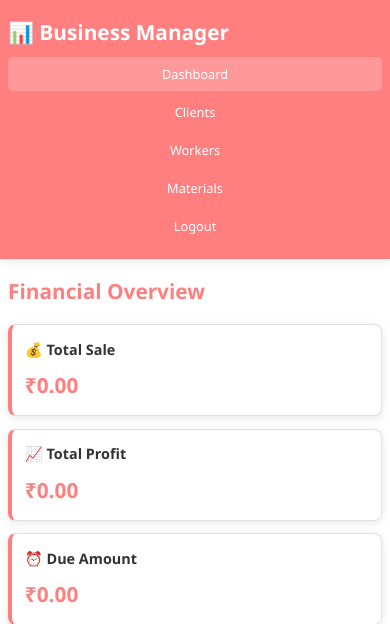
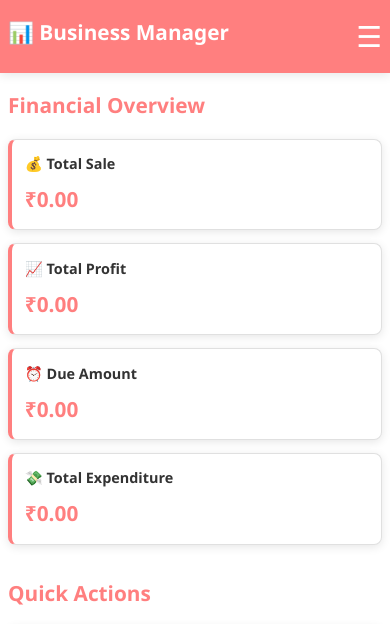
Before and after one commit to divyanshu478/business, a Flask app: page / in a window 390 px wide. Shown: the top 624 px of the page. Run offline with Flask 3, Linux system fonts and the light colour scheme; a user stored in the database is signed in.

Commit message:
Mobile Responsive

```diff
--- a/app/static/css/main.css
+++ b/app/static/css/main.css
@@ -1,4 +1,6 @@
-/* Global Styles - White bg, Coral primary, Light Blue secondary */
+/* ===============================
+   Global Styles - White bg, Coral primary, Light Blue secondary
+================================ */
 * {
     margin: 0;
     padding: 0;
@@ -25,7 +27,9 @@ body {
     font-size: 14px;
 }
 
-/* Header Styles */
+/* ===============================
+   Header Styles
+================================ */
 .header {
     background-color: var(--primary-color);
     color: white;
@@ -36,11 +40,20 @@ body {
     z-index: 100;
 }
 
+.header-flex {
+    display: flex;
+    align-items: center;
+    justify-content: space-between;
+}
+
 .header h1 {
     font-size: 1.5rem;
     margin-bottom: 0.5rem;
 }
 
+/* ===============================
+   Navigation Styles
+================================ */
 .nav {
     display: flex;
     gap: 1rem;
@@ -62,7 +75,9 @@ body {
     background-color: rgba(255, 255, 255, 0.2);
 }
 
-/* Container */
+/* ===============================
+   Container & Main
+================================ */
 .container {
     max-width: 1200px;
     margin: 0 auto;
@@ -74,7 +89,9 @@ body {
     min-height: calc(100vh - 80px);
 }
 
-/* Flash Messages */
+/* ===============================
+   Flash Messages
+================================ */
 .message {
     padding: 1rem;
     margin-bottom: 1rem;
@@ -106,19 +123,9 @@ body {
     border: 1px solid #bee5eb;
 }
 
-/* Utility Classes */
-.text-center { text-align: center; }
-.text-right { text-align: right; }
-.mb-1 { margin-bottom: 0.5rem; }
-.mb-2 { margin-bottom: 1rem; }
-.mb-3 { margin-bottom: 1.5rem; }
-.mt-2 { margin-top: 1rem; }
-
-.due {
-    color: var(--danger-color);
-    font-weight: bold;
-}
-
+/* ===============================
+   Buttons
+================================ */
 .btn {
     display: inline-block;
     padding: 0.6rem 1.2rem;
@@ -142,7 +149,9 @@ body {
     font-size: 0.8rem;
 }
 
-/* Badges */
+/* ===============================
+   Badges
+================================ */
 .badge {
     padding: 0.3rem 0.6rem;
     border-radius: 3px;
@@ -161,7 +170,9 @@ body {
     color: var(--text-color);
 }
 
-/* Status indicators */
+/* ===============================
+   Status Indicators
+================================ */
 .status-pending {
     color: var(--warning-color);
     font-weight: bold;
@@ -177,26 +188,89 @@ body {
     font-weight: bold;
 }
 
-/* Responsive Design */
+/* ===============================
+   Utility Classes
+================================ */
+.text-center { text-align: center; }
+.text-right { text-align: right; }
+.mb-1 { margin-bottom: 0.5rem; }
+.mb-2 { margin-bottom: 1rem; }
+.mb-3 { margin-bottom: 1.5rem; }
+.mt-2 { margin-top: 1rem; }
+
+.due {
+    color: var(--danger-color);
+    font-weight: bold;
+}
+
+/* ===============================
+   Responsive Navbar (Mobile)
+================================ */
+.menu-toggle {
+    display: none;
+    font-size: 1.8rem;
+    background: none;
+    border: none;
+    color: white;
+    cursor: pointer;
+    transition: transform 0.3s ease;
+}
+
+.menu-toggle:hover {
+    transform: scale(1.1);
+}
+
+/* ===== Mobile View ===== */
 @media (max-width: 768px) {
-    .container {
-        padding: 0 0.5rem;
+    .menu-toggle {
+        display: block;
+    }
+
+    .nav {
+        display: none;
+        flex-direction: column;
+        width: 100%;
+        background: var(--primary-color);
+        padding: 0.5rem 0;
+        position: absolute;
+        top: 60px;
+        left: 0;
+        box-shadow: var(--shadow);
+        z-index: 99;
+
+        /* Animation base state */
+        opacity: 0;
+        transform: translateY(-10px);
+        transition: all 0.3s ease;
+    }
+
+    .nav.show {
+        display: flex;
+        opacity: 1;
+        transform: translateY(0);
+    }
+
+    .nav a {
+        text-align: center;
+        padding: 0.8rem;
+        border-bottom: 1px solid rgba(255,255,255,0.2);
+        font-size: 0.9rem;
+    }
+
+    .nav a:last-child {
+        border-bottom: none;
     }
 
     .header h1 {
         font-size: 1.3rem;
     }
 
-    .nav {
-        gap: 0.5rem;
-    }
-
-    .nav a {
-        padding: 0.4rem 0.8rem;
-        font-size: 0.8rem;
+    .container {
+        padding: 0 0.5rem;
     }
 }
 
+/* ===== Very Small Screens (Phones) ===== */
 @media (max-width: 480px) {
     body {
         font-size: 13px;
@@ -206,12 +280,7 @@ body {
         padding: 1rem 0;
     }
 
-    .nav {
-        flex-direction: column;
-        gap: 0.3rem;
-    }
-
     .nav a {
-        text-align: center;
+        font-size: 0.85rem;
     }
 }
--- a/app/templates/base.html
+++ b/app/templates/base.html
@@ -5,28 +5,44 @@
     <meta name="viewport" content="width=device-width, initial-scale=1.0">
     <title>{% block title %}Business Management Dashboard{% endblock %}</title>
 
-    <!-- CSS -->
+    <!-- CSS Files -->
     <link rel="stylesheet" href="{{ url_for('static', filename='css/main.css') }}">
     <link rel="stylesheet" href="{{ url_for('static', filename='css/dashboard.css') }}">
     <link rel="stylesheet" href="{{ url_for('static', filename='css/forms.css') }}">
     <link rel="stylesheet" href="{{ url_for('static', filename='css/tables.css') }}">
     <link rel="stylesheet" href="{{ url_for('static', filename='css/cart_style.css') }}">
+</head>
 
-</head>
 <body>
+    <!-- ================= Header ================= -->
     <header class="header">
-        <div class="container">
+        <div class="container header-flex">
             <h1>📊 Business Manager</h1>
-            <nav class="nav">
-                <a href="{{ url_for('tasks.dashboard') }}" {% if request.endpoint == 'tasks.dashboard' %}class="active"{% endif %}>Dashboard</a>
-                <a href="{{ url_for('tasks.all_client') }}" {% if request.endpoint == 'tasks.all_client' %}class="active"{% endif %}>Clients</a>
-                <a href="{{ url_for('tasks.all_worker') }}" {% if request.endpoint == 'tasks.all_worker' %}class="active"{% endif %}>Workers</a>
-                <a href="{{ url_for('tasks.raw_materials') }}" {% if request.endpoint == 'tasks.raw_materials' %}class="active"{% endif %}>Materials</a>
-                <a href="{{ url_for('auth.logout') }}" {% if request.endpoint == 'auth.logout' %}class="active"{% endif %}>Logout</a>
+
+            <!-- Hamburger Button (visible only on mobile) -->
+            <button class="menu-toggle" id="menuToggle">☰</button>
+
+            <!-- Navigation Menu -->
+            <nav class="nav" id="navbar">
+                <a href="{{ url_for('tasks.dashboard') }}"
+                   {% if request.endpoint == 'tasks.dashboard' %}class="active"{% endif %}>Dashboard</a>
+
+                <a href="{{ url_for('tasks.all_client') }}"
+                   {% if request.endpoint == 'tasks.all_client' %}class="active"{% endif %}>Clients</a>
+
+                <a href="{{ url_for('tasks.all_worker') }}"
+                   {% if request.endpoint == 'tasks.all_worker' %}class="active"{% endif %}>Workers</a>
+
+                <a href="{{ url_for('tasks.raw_materials') }}"
+                   {% if request.endpoint == 'tasks.raw_materials' %}class="active"{% endif %}>Materials</a>
+
+                <a href="{{ url_for('auth.logout') }}"
+                   {% if request.endpoint == 'auth.logout' %}class="active"{% endif %}>Logout</a>
             </nav>
         </div>
     </header>
 
+    <!-- ================= Main ================= -->
     <main class="main">
         <div class="container">
             {% with messages = get_flashed_messages(with_categories=true) %}
@@ -41,8 +57,19 @@
         </div>
     </main>
 
-    <!-- JS -->
+    <!-- ================= Scripts ================= -->
     <script src="{{ url_for('static', filename='js/cart_show.js') }}"></script>
 
+    <!-- Mobile Menu Toggle -->
+    <script>
+        const toggleBtn = document.getElementById('menuToggle');
+        const navbar = document.getElementById('navbar');
+
+        toggleBtn.addEventListener('click', () => {
+            navbar.classList.toggle('show');
+            // Toggle between ☰ and ✖
+            toggleBtn.textContent = navbar.classList.contains('show') ? '✖' : '☰';
+        });
+    </script>
 </body>
 </html>
```
